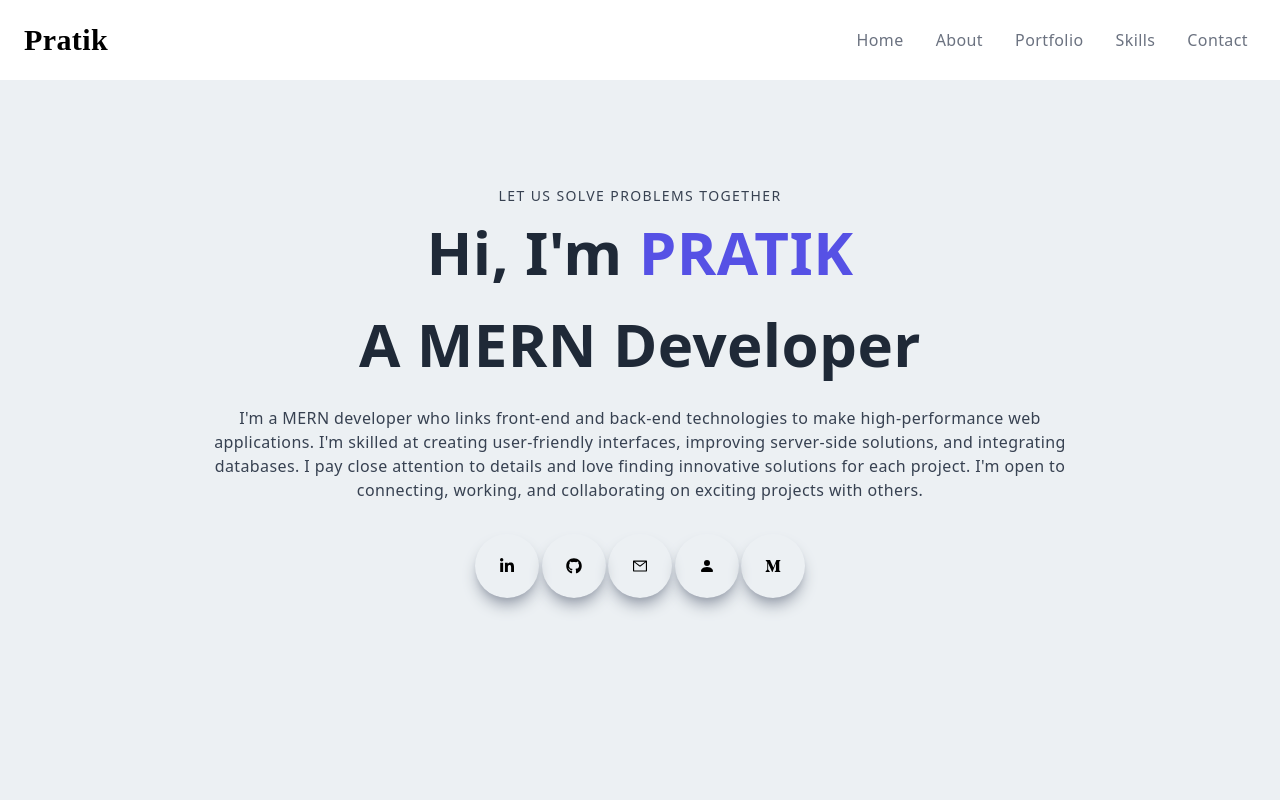
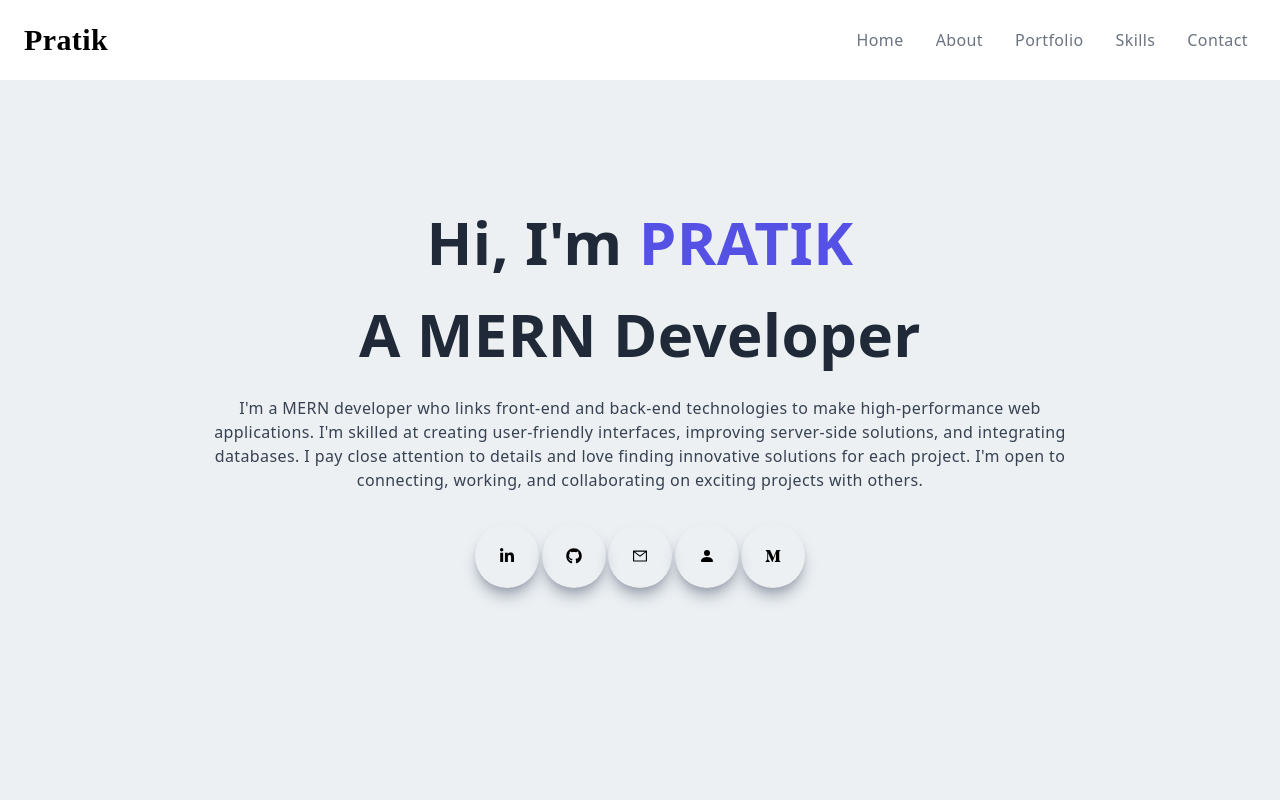
Before and after one commit to PratikMane09/PratikPortfolioReact, a React (Create React App) app: page / in a window 1280 px wide. Shown: the top 800 px of the page. Built offline with nearby package versions, Linux system fonts and the light colour scheme.

Commit message:
Portfolio Done

```diff
--- a/src/components/Home.jsx
+++ b/src/components/Home.jsx
@@ -10,9 +10,7 @@ const Home = () => {
     <div name="home" className="w-full h-screen text-center">
       <div className="max-w-[1240px] w-full h-full mx-auto  min-[300px]:pt-96 min-[320px]:pt-80  p-2 sm:pt-12 lg:pt-2 flex justify-center items-center">
         <div>
-          <p className="uppercase text-sm tracking-widest text-gray-700">
-            LET US SOLVE PROBLEMS TOGETHER
-          </p>
+          <p className="uppercase text-sm tracking-widest text-gray-700"></p>
           <h1 className="py-4 text-gray-800">
             Hi, I&#39;m <span className="text-[#5651e5]">PRATIK</span>
           </h1>
```
